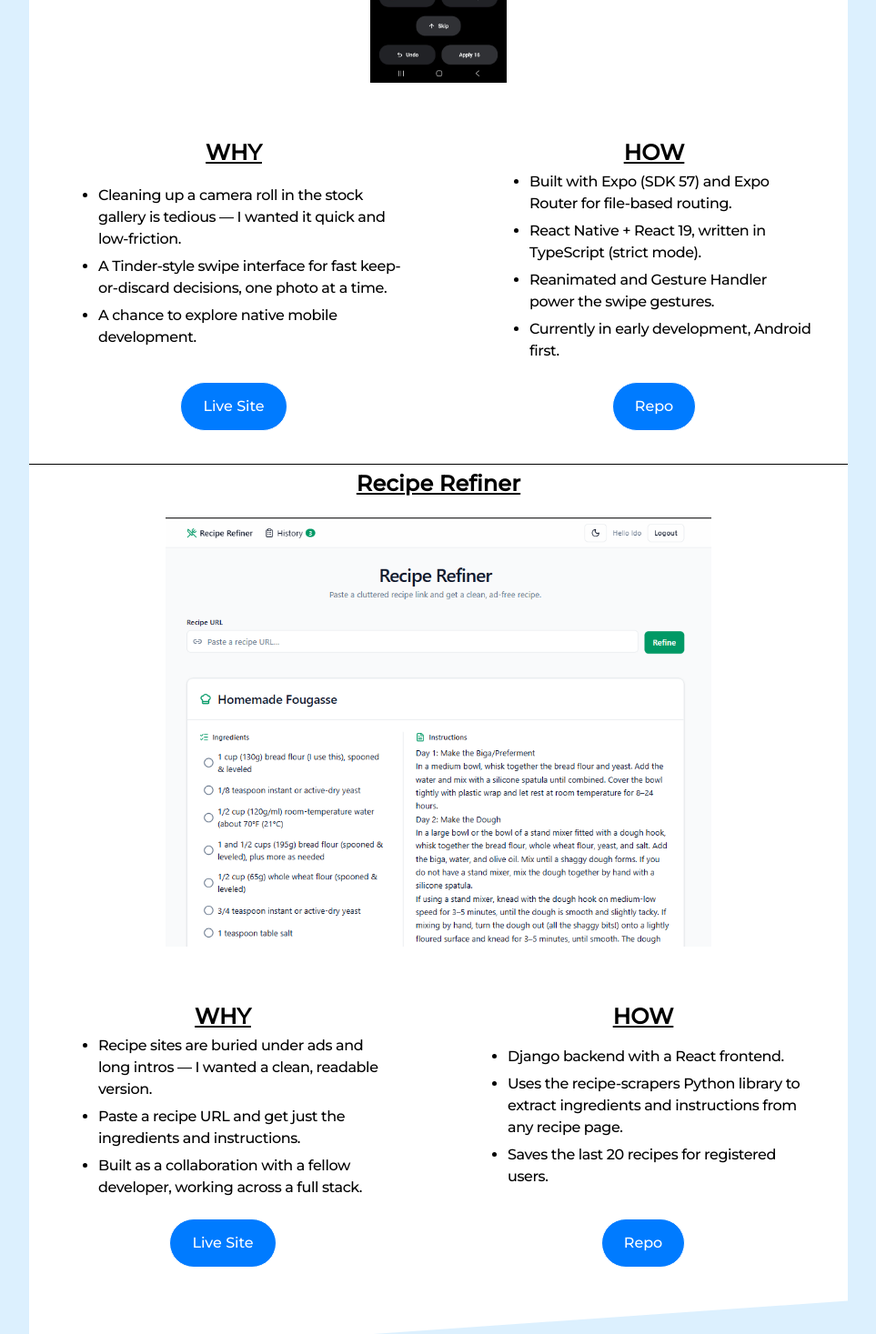
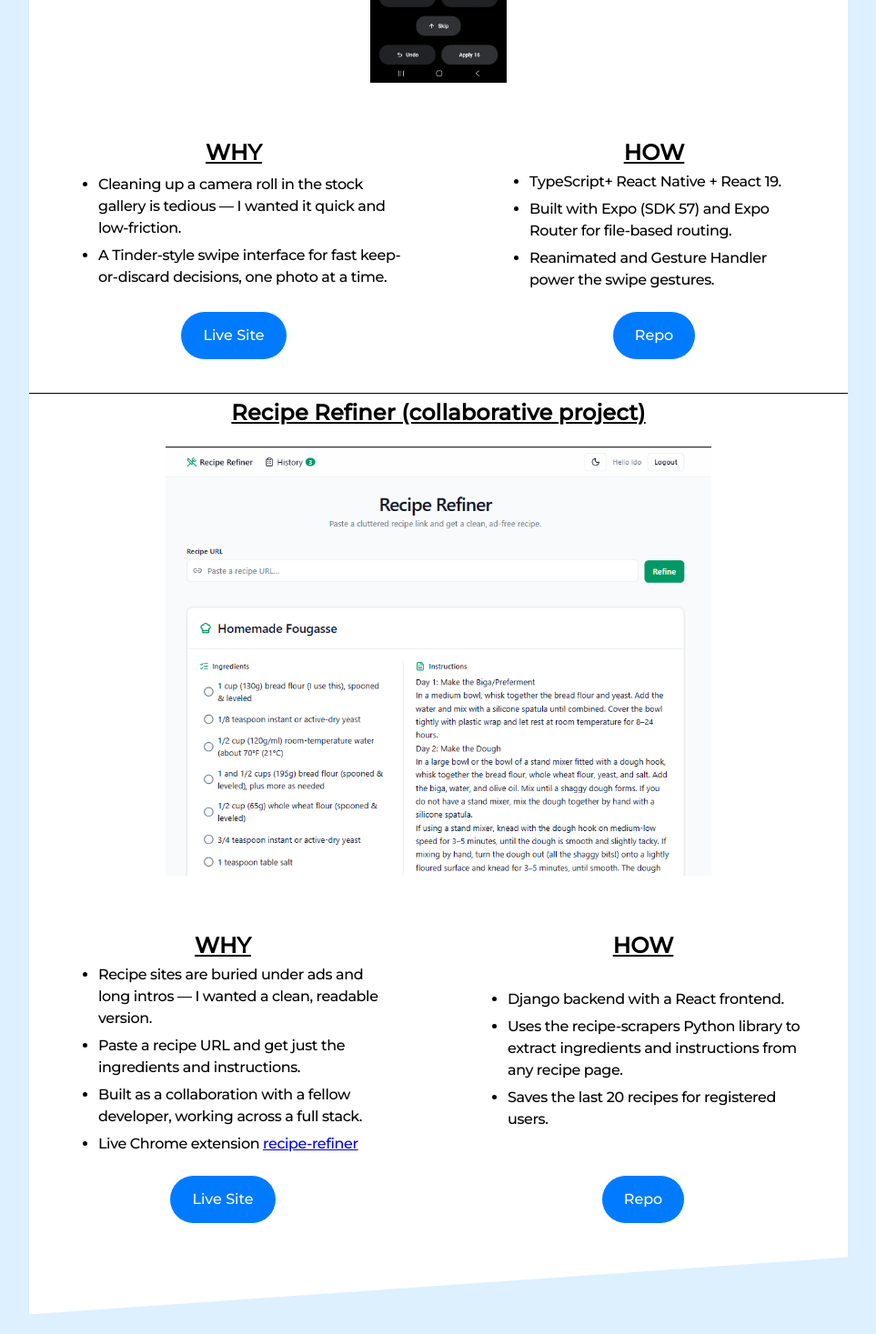
Before and after one commit to idomand/portofilo, a React (Vite) app: page / in a window 1280 px wide. Shown: the part 1940-3407 px from the top of the page at 91% size, without its empty margins (158-1121 px from the left). Built offline with nearby package versions, Linux system fonts and the light colour scheme; a web font is replaced by a local one.

Commit message:
Update RecipeRefinerProject title and add live extension link; refine SwipeAndThrowProject details

```diff
--- a/src/Components/RecipeRefinerProject.tsx
+++ b/src/Components/RecipeRefinerProject.tsx
@@ -13,7 +13,7 @@
 export default function RecipeRefinerProject() {
   return (
     <ProjectWrapper>
-      <ProjectTitle>Recipe Refiner</ProjectTitle>
+      <ProjectTitle>Recipe Refiner (collaborative project)</ProjectTitle>
       <ProjectPicture>
         <ProjectImg alt="RecipeRefiner project" src={recipeRefinerPicture} />
       </ProjectPicture>
@@ -31,6 +31,12 @@
             <ListItem>
               Built as a collaboration with a fellow developer, working across a
               full stack.
+            </ListItem>
+            <ListItem>
+              Live Chrome extension{" "}
+              <a href="https://chromewebstore.google.com/detail/recipe-refiner/bddgeacombjgnloifhbgenbidldmcjom">
+                recipe-refiner
+              </a>
             </ListItem>
           </UL>
           <ProjectLink_Live>Live Site</ProjectLink_Live>
--- a/src/Components/SwipeAndThrowProject.tsx
+++ b/src/Components/SwipeAndThrowProject.tsx
@@ -32,23 +32,19 @@
               A Tinder-style swipe interface for fast keep-or-discard decisions,
               one photo at a time.
             </ListItem>
-            <ListItem>A chance to explore native mobile development.</ListItem>
           </UL>
           <ProjectLink_Live>Live Site</ProjectLink_Live>
         </Div>
         <DivRight>
           <Header3>HOW</Header3>
           <UL>
+            <ListItem>TypeScript+ React Native + React 19.</ListItem>
             <ListItem>
               Built with Expo (SDK 57) and Expo Router for file-based routing.
             </ListItem>
             <ListItem>
-              React Native + React 19, written in TypeScript (strict mode).
-            </ListItem>
-            <ListItem>
               Reanimated and Gesture Handler power the swipe gestures.
             </ListItem>
-            <ListItem>Currently in early development, Android first.</ListItem>
           </UL>
           <ProjectLink_Repo>Repo</ProjectLink_Repo>
         </DivRight>
```
